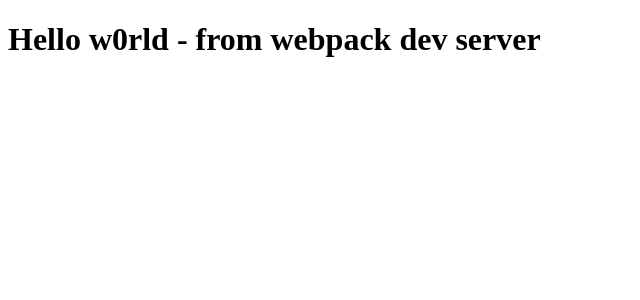
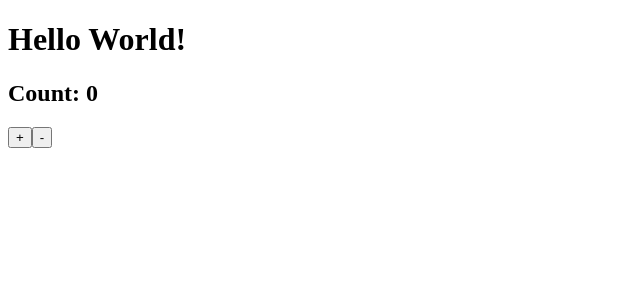
Before and after one commit to maxdevjs/learn-modern-javascript-tooling-with-react, a React app: page / in a window 1280 px wide. Shown: the top 300 px of the page, without its empty margins (0-640 px from the left). Built offline with nearby package versions, Linux system fonts and the light colour scheme.

Commit message:
14_proposed_syntax_babel

```diff
--- a/package.json
+++ b/package.json
@@ -21,6 +21,7 @@
   "devDependencies": {
     "@babel/cli": "^7.2.0",
     "@babel/core": "^7.2.2",
+    "@babel/plugin-proposal-class-properties": "^7.2.1",
     "@babel/preset-env": "^7.2.0",
     "@babel/preset-react": "^7.0.0",
     "babel-loader": "^8.0.4",
--- a/src/App.js
+++ b/src/App.js
@@ -1,9 +1,24 @@
 import React from 'react';
 
 class App extends React.Component {
+  state = {
+    count: 0,
+  };
   render() {
-    debugger;
-    return <h1>Hello w0rld - from webpack dev server</h1>;
+    return (
+      <div>
+        <h1>Hello World!</h1>
+        <h2>Count: {this.state.count}</h2>
+        <button
+          onClick={() => this.setState(state => ({count: state.count + 1}))}>
+          +
+        </button>
+        <button
+          onClick={() => this.setState(state => ({count: state.count - 1}))}>
+          -
+        </button>
+      </div>
+    );
   }
 }
 
--- a/webpack.config.base.js
+++ b/webpack.config.base.js
@@ -15,6 +15,7 @@
         exclude: /node_modules/,
         options: {
           presets: ['@babel/preset-env', '@babel/preset-react'],
+          plugins: ['@babel/plugin-proposal-class-properties'],
         },
       },
     ],
```
Also changed, not shown: 1 other file (tests, documents, lock files or other folders).
